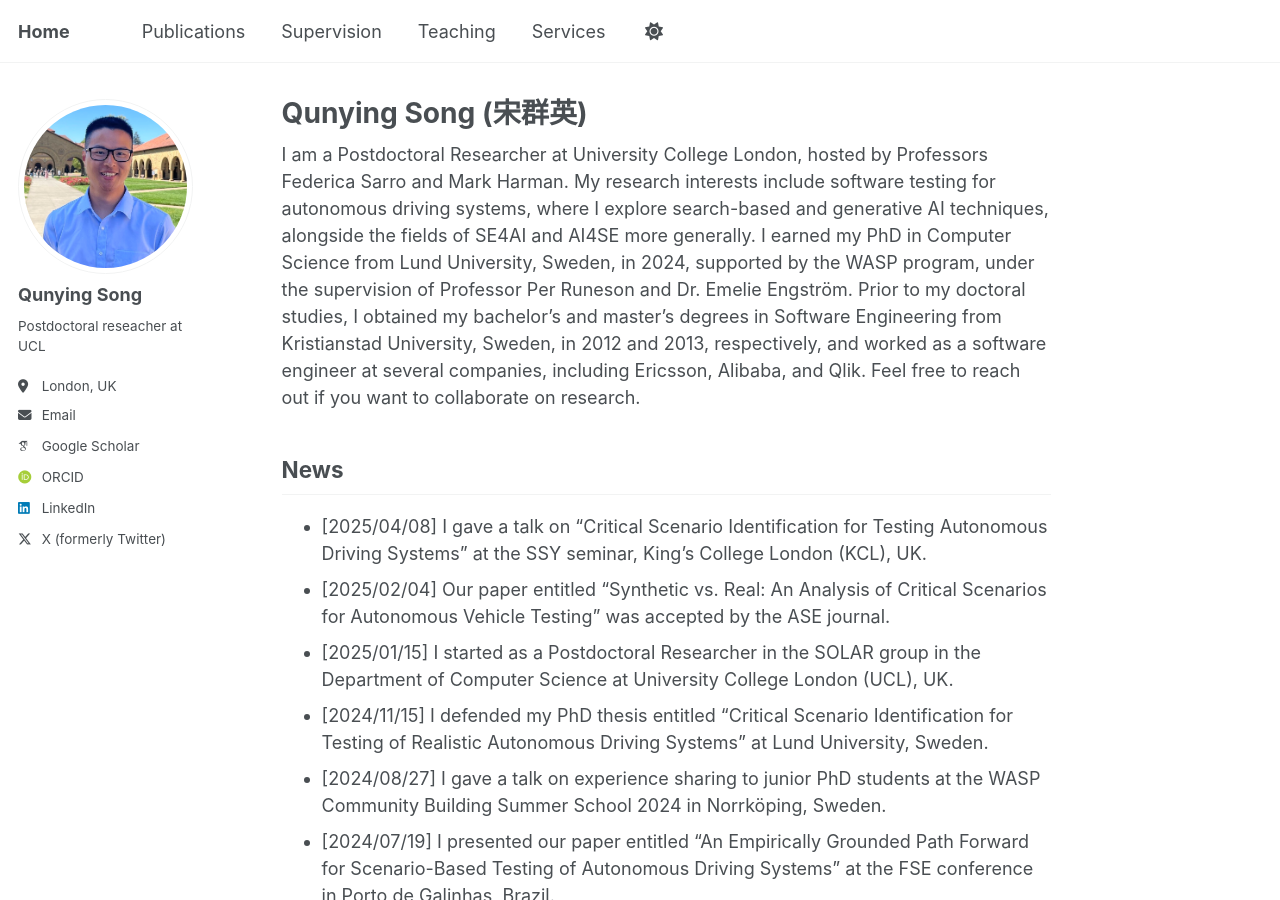
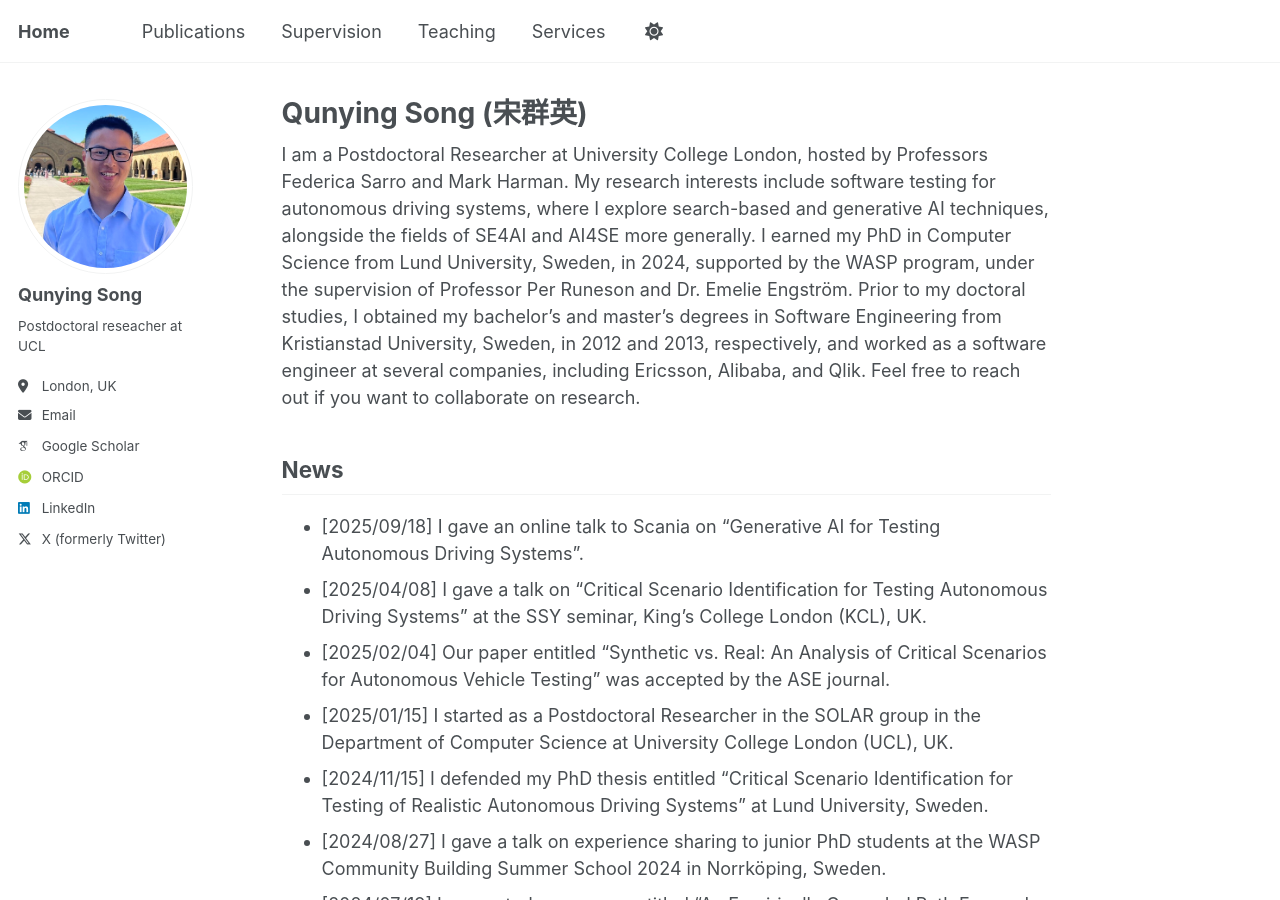
Before and after one commit to qunying-song/qunying-song.github.io, a Jekyll site: the page built from _pages/about.md, in a window 1280 px wide and 900 px high. Built offline with Jekyll 4.4.1, drawn with Linux system fonts in a browser that asks for light colours; some web fonts are replaced; a script that is not in the unit is left out.

Commit message:
Update about.md

```diff
--- a/_pages/about.md
+++ b/_pages/about.md
@@ -14,6 +14,7 @@ I am a Postdoctoral Researcher at University College London, hosted by Professor
 
 ## News
 
+- [2025/09/18] I gave an online talk to Scania on "Generative AI for Testing Autonomous Driving Systems".
 - [2025/04/08] I gave a talk on "Critical Scenario Identification for Testing Autonomous Driving Systems" at the SSY seminar, King’s College London (KCL), UK.
 - [2025/02/04] Our paper entitled "Synthetic vs. Real: An Analysis of Critical Scenarios for Autonomous Vehicle Testing" was accepted by the ASE journal.
 - [2025/01/15] I started as a Postdoctoral Researcher in the SOLAR group in the Department of Computer Science at University College London (UCL), UK.
```
